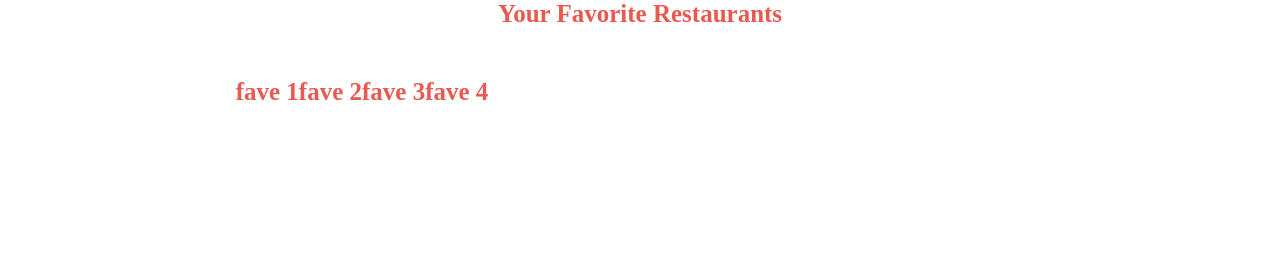
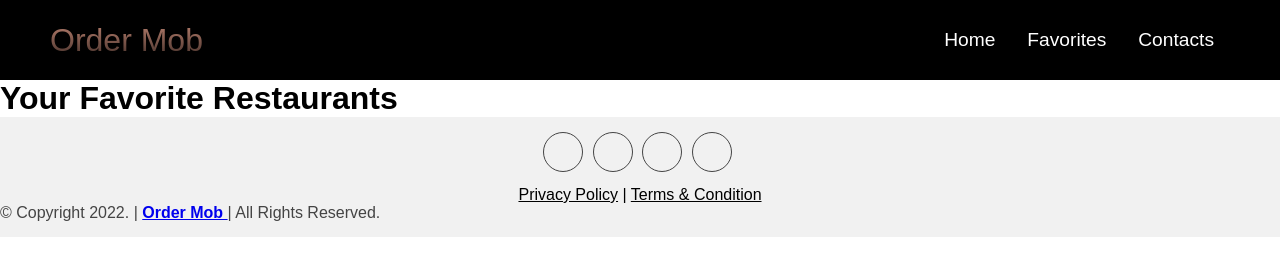
Before and after one commit to drewwoods55/HOPEhacks, a website: page favorites.html in a window 1280 px wide. Drawn offline with Linux system fonts and the light colour scheme.

Commit message:
push faves

```diff
--- a/favorites.html
+++ b/favorites.html
@@ -4,10 +4,31 @@
     <meta charset="UTF-8">
     <meta http-equiv="X-UA-Compatible" content="IE=edge">
     <meta name="viewport" content="width=device-width, initial-scale=1.0">
-    <link href="fave.css" rel="stylesheet" type="text/css" />
-    <title>Document</title>
+    <link href="style.css" rel="stylesheet" type="text/css" />
+    <title>document</title>
 </head>
 <body>
+    <nav class="navbar">
+        <div class="navbar__container">
+            <a href="/" id="navbar__logo">Order Mob</a>
+            <div class="navbar__toggle" id="mobile-menu">
+                <span class="bar"></span>
+                <span class="bar"></span>
+                <span class="bar"></span>
+            </div>
+            <ul class="navbar__menu">
+                <li class="navbar__item">
+                    <a href="/" class="navbar__links">Home</a>
+                </li>
+                <li class="navbar__item">
+                 <a href="/favorites.html" class="navbar__links">Favorites</a>
+             </li>
+             <li class="navbar__item">
+                 <a href="/" class="navbar__links">Contacts</a>
+             </li>
+            </ul>
+        </div>
+    </nav>
 
 
 
@@ -16,32 +37,57 @@
 </header>
 
 
-<main>
-    <section class= "container">
-        <div class = "cont"> <div>
-       <h2> fave 1 </h2>
-</div>
-
-       <div class = "cont"> <div>
-        <h2> fave 2 </h2>
-</div>
-
-        <div class = "cont"> <div>
-            <h2> fave 3 </h2>
- </div>
-
- <div class = "cont"> <div>
-    <h2> fave 4 </h2>
-</div>
 
 
-
-</main>
-
-
+<script src="app.js"></script>
 </body>
 
-
+<footer>
+    <section class="footer-area-bottom">
+      <div class="container">
+        <div class="row-footer">
+          <div class="col-md-12">
+            <div class="footer-icons">
+              <ul>
+                <li>
+                  <a href="#">
+                    <span class="ti-facebook"></span>
+                  </a>
+                </li>
+                <li>
+                  <a href="#">
+                    <span class="ti-twitter"></span>
+                  </a>
+                </li>
+                <li>
+                  <a href="#">
+                    <span class="ti-linkedin"></span>
+                  </a>
+                </li>
+                <li>
+                  <a href="#">
+                    <span class="ti-youtube"></span>
+                  </a>
+                </li>
+              </ul>
+            </div>
+          </div>
+        </div>
+        <div class="row">
+          <div class="col-md-12 col-sm-12 col-xs-12">
+            <div class="credits">
+              <a href="#">Privacy Policy</a> | <a href="#">Terms & Condition</a>
+            </div>
+            <div class="copyright text-center">
+              <p>
+                &copy; Copyright 2022. | <strong><a href="#"> Order Mob </a></strong> | All Rights Reserved.
+              </p>
+            </div>
+          </div>
+        </div>
+      </div>
+    </section>
+  </footer>
 
 
 
```
